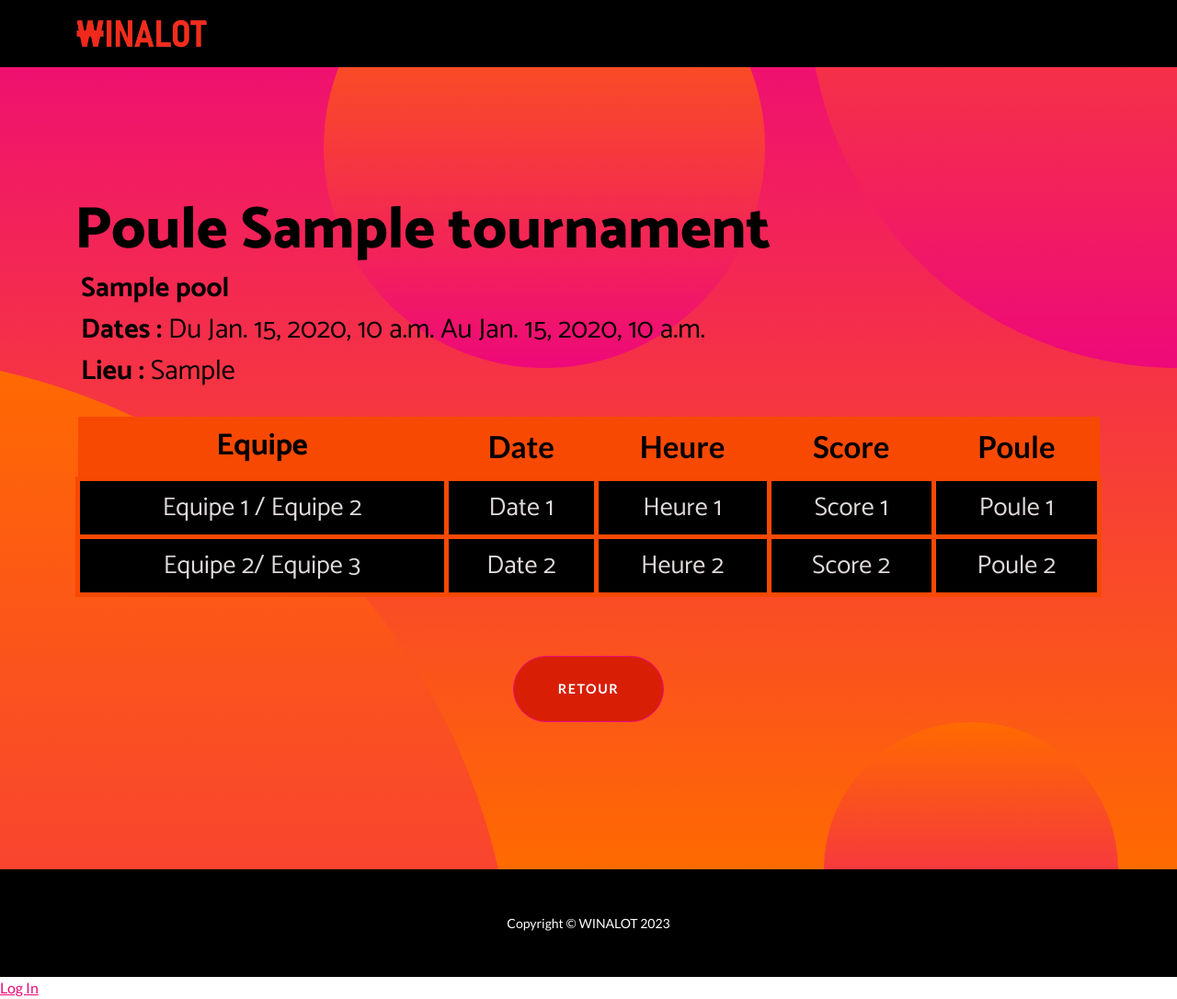
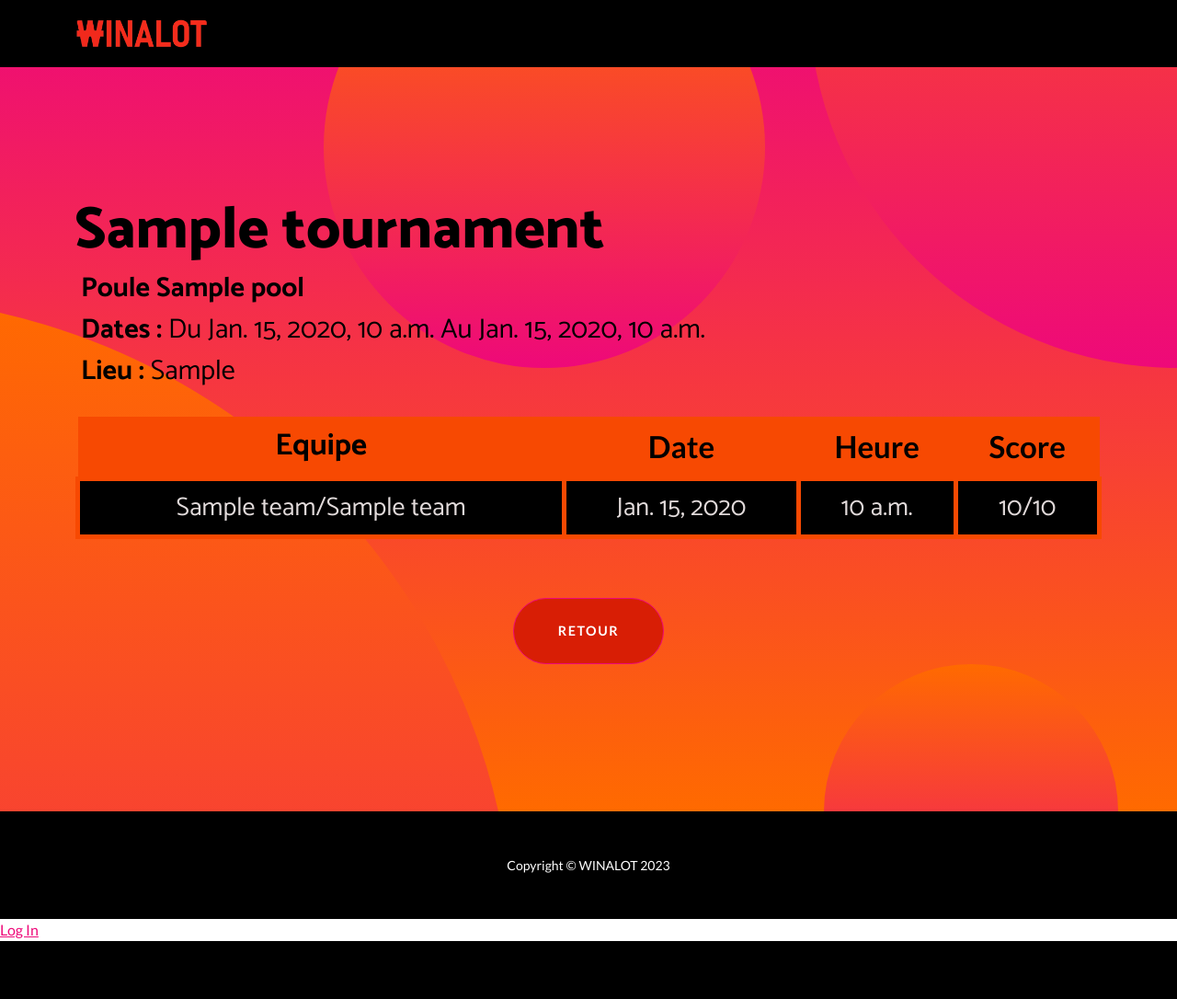
Before and after one commit to mborsu/personal_project_, a Django app: page /scores/pool/1/ in a window 1280 px wide. Shown: the whole page at 92% size. After the commit the page ends 1023 px from the top, so only its background shows below. Run offline with Django 4.2, Linux system fonts and the light colour scheme; tables that the repository leaves empty hold one stand-in row (values such as "Sample post"); some libraries are stand-ins or nearby versions.

Commit message:
Added more infos concerning the match on de match detail view

```diff
--- a/winalot/scores/templates/scores/match_detail.html
+++ b/winalot/scores/templates/scores/match_detail.html
@@ -21,8 +21,8 @@
     <header class="text-center masthead">
         <div class="masthead-content" style="--bs-primary: #ff0000;--bs-primary-rgb: 255,0,0;--bs-secondary: #450202;--bs-secondary-rgb: 69,2,2;--bs-success: #000000;--bs-success-rgb: 0,0,0;--bs-body-bg: var(--bs-red);">
             <div class="container">
-                <h2 class="masthead-subheading mb-0" style="text-align: left;margin: -1px;margin-bottom: 0px;"><span style="color: rgb(0, 0, 0);">Poule {{pool.tournament.name}}</span></h2>
-                <p style="text-align: left;font-size: 30px;font-weight: bold;font-family: Catamaran, sans-serif;color: rgb(0,0,0);margin-left: 6px;">{{pool.name}}<br>Dates : <span style="font-weight: normal !important;">Du {{pool.tournament.start_date}} Au {{pool.tournament.end_date}}</span><br>Lieu : <span style="font-weight: normal !important;">{{pool.tournament.location}}</span></p>
+                <h2 class="masthead-subheading mb-0" style="text-align: left;margin: -1px;margin-bottom: 0px;"><span style="color: rgb(0, 0, 0);"> {{pool.tournament.name}}</span></h2>
+                <p style="text-align: left;font-size: 30px;font-weight: bold;font-family: Catamaran, sans-serif;color: rgb(0,0,0);margin-left: 6px;">Poule {{pool.name}}<br>Dates : <span style="font-weight: normal !important;">Du {{pool.tournament.start_date}} Au {{pool.tournament.end_date}}</span><br>Lieu : <span style="font-weight: normal !important;">{{pool.tournament.location}}</span></p>
                 <div class="table-responsive" style="font-size: 28px;color: #cbcbcb;margin-top: 27px;padding: 0px;">
                     <table class="table">
                         <thead>
@@ -31,24 +31,22 @@
                                 <th style="font-size: 33px;background: #f74902;color: rgb(0,0,0);">Date</th>
                                 <th style="font-size: 33px;background: #f74902;color: rgb(0,0,0);">Heure</th>
                                 <th style="font-size: 33px;background: #f74902;color: rgb(0,0,0);">Score</th>
-                                <th style="font-size: 33px;background: #f74902;color: rgb(0,0,0);">Poule</th>
                             </tr>
                         </thead>
                         <tbody>
-                            <tr>
-                                <td style="background: var(--bs-black);color: #e1dada;font-size: 28px;font-family: Catamaran, sans-serif;border-width: 5px;border-color: #f74902;">Equipe 1 / Equipe 2</td>
-                                <td style="background: var(--bs-black);font-size: 28px;font-family: Catamaran, sans-serif;border-width: 5px;border-color: #f74902;color: #e1dada;">Date 1</td>
-                                <td style="background: var(--bs-black);font-size: 28px;font-family: Catamaran, sans-serif;border-width: 5px;border-color: #f74902;color: #e1dada;">Heure 1</td>
-                                <td style="background: var(--bs-black);font-size: 28px;font-family: Catamaran, sans-serif;border-width: 5px;border-color: #f74902;color: #e1dada;">Score 1</td>
-                                <td style="background: var(--bs-black);font-size: 28px;font-family: Catamaran, sans-serif;border-width: 5px;border-color: #f74902;color: #e1dada;">Poule 1</td>
-                            </tr>
-                            <tr>
-                                <td style="background: var(--bs-black);color: #e1dada;font-size: 28px;font-family: Catamaran, sans-serif;border-width: 5px;border-color: #f74902;">Equipe 2/ Equipe 3</td>
-                                <td style="background: var(--bs-black);font-size: 28px;font-family: Catamaran, sans-serif;border-width: 5px;border-color: #f74902;color: #e1dada;">Date 2</td>
-                                <td style="background: var(--bs-black);font-size: 28px;font-family: Catamaran, sans-serif;border-width: 5px;border-color: #f74902;color: #e1dada;">Heure 2</td>
-                                <td style="background: var(--bs-black);font-size: 28px;font-family: Catamaran, sans-serif;border-width: 5px;border-color: #f74902;color: #e1dada;">Score 2</td>
-                                <td style="background: var(--bs-black);font-size: 28px;font-family: Catamaran, sans-serif;border-width: 5px;border-color: #f74902;color: #e1dada;">Poule 2</td>
-                            </tr>
+                            {% for match in pool.match_set.all %}
+                                <tr>
+                                    <td style="background: var(--bs-black);color: #e1dada;font-size: 28px;font-family: Catamaran, sans-serif;border-width: 5px;border-color: #f74902;">{{match.home_team}}/{{match.away_team}}</td>
+                                    <td style="background: var(--bs-black);font-size: 28px;font-family: Catamaran, sans-serif;border-width: 5px;border-color: #f74902;color: #e1dada;">{{match.date_time.date}}</td>
+                                    <td style="background: var(--bs-black);font-size: 28px;font-family: Catamaran, sans-serif;border-width: 5px;border-color: #f74902;color: #e1dada;">{{match.date_time.time}}</td>
+                                    <td style="background: var(--bs-black);font-size: 28px;font-family: Catamaran, sans-serif;border-width: 5px;border-color: #f74902;color: #e1dada;">{{match.home_score}}/{{match.away_score}}</td>
+
+                                </tr>
+                            {% endfor %}
+
+
+
+
                         </tbody>
                     </table>
                 </div><a class="btn btn-primary btn-xl rounded-pill mt-5" role="button" href="#" style="--bs-primary: #ff0000;--bs-primary-rgb: 255,0,0;background: #d81e05;">Retour</a>
```
